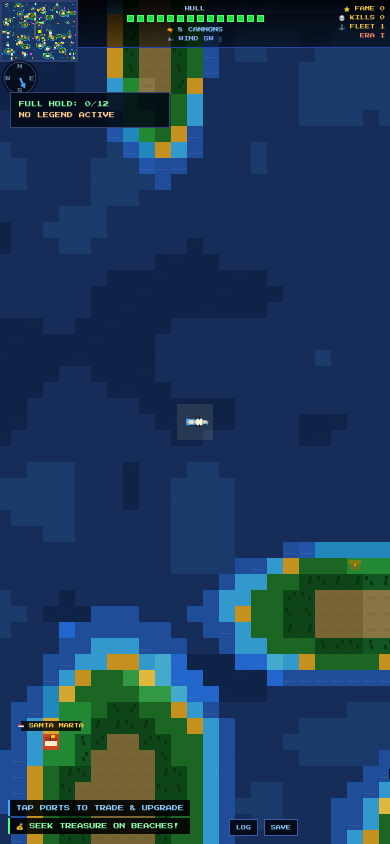
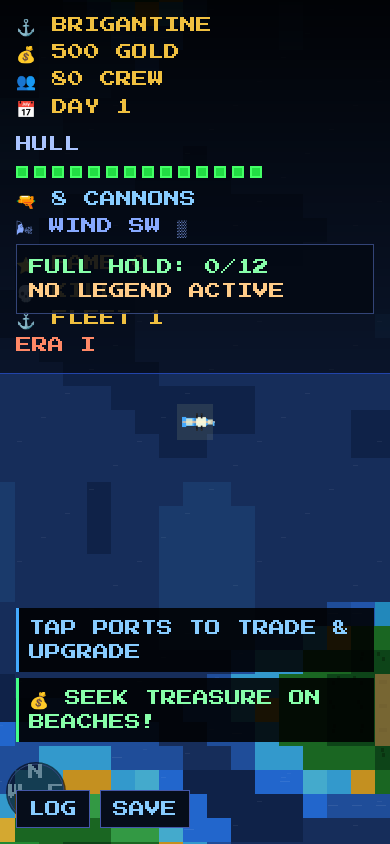
Before and after one commit to franzenzenhofer/a-pirate-was-here, a website built with Vite: page index.html in a window 390 px wide. Built offline with nearby package versions, Linux system fonts and the light colour scheme; files whose address does not match are found by name.

Commit message:
feat: zoom in and add combat reload HUD

```diff
--- a/index.html
+++ b/index.html
@@ -6,56 +6,83 @@
 <title>⚓ PIRATES! Caribbean</title>
 <style>
 @import url('https://fonts.googleapis.com/css2?family=Press+Start+2P&display=swap');
+:root{
+  --ui-scale:1;
+  --ui-font-sm:max(16px, calc(16px * var(--ui-scale)));
+  --ui-font-md:max(20px, calc(20px * var(--ui-scale)));
+  --ui-font-lg:max(24px, calc(24px * var(--ui-scale)));
+  --ui-font-xl:max(32px, calc(32px * var(--ui-scale)));
+}
 *{margin:0;padding:0;box-sizing:border-box;touch-action:none;-webkit-touch-callout:none;-webkit-user-select:none;user-select:none}
-html,body{width:100%;height:100%;overflow:hidden;background:#0a0e1a;font-family:'Press Start 2P',monospace}
+html,body{width:100%;height:100%;overflow:hidden;background:#0a0e1a;font-family:'Press Start 2P',monospace;font-size:16px}
 canvas{display:block;image-rendering:pixelated;image-rendering:crisp-edges;position:absolute;top:0;left:0}
 #hud{position:fixed;top:0;left:0;right:0;z-index:30;pointer-events:none}
-#topbar{display:flex;justify-content:space-between;align-items:flex-start;padding:5px 8px;background:linear-gradient(#000e,#0008);border-bottom:1px solid #2244aa}
-.sc{color:#f0c040;font-size:6px;line-height:2.1;min-width:90px}
+#topbar{display:grid;grid-template-columns:repeat(3,minmax(0,1fr));gap:18px;align-items:flex-start;padding:12px 16px 14px;background:linear-gradient(#000e,#0008);border-bottom:1px solid #2244aa}
+.sc{color:#f0c040;font-size:var(--ui-font-sm);line-height:1.7;min-width:0}
 .sc.r{text-align:right}
-#hpbar{display:flex;align-items:center;gap:3px;margin-top:2px}
-.hs{width:7px;height:7px;border:1px solid #446;background:#113}
+.sc.c{text-align:center}
+#hpbar{display:flex;align-items:center;justify-content:center;gap:6px;margin-top:8px;flex-wrap:wrap}
+.hs{width:12px;height:12px;border:2px solid #446;background:#113}
 .hs.f{background:#22dd44;border-color:#44ff66}
 .hs.lo{background:#dd4422;border-color:#ff6644}
-#minimap{position:fixed;bottom:8px;right:8px;border:2px solid #334477;background:#000;z-index:30;pointer-events:none}
-#log{position:fixed;bottom:8px;left:8px;z-index:30;pointer-events:none;max-width:200px}
-.le{background:rgba(0,0,0,0.88);border-left:2px solid #f0c040;color:#f0c040;font-size:6px;padding:3px 6px;margin-bottom:2px;line-height:1.7}
+#minimap{display:none;position:fixed;bottom:8px;right:8px;border:2px solid #334477;background:#000;z-index:30;pointer-events:none}
+#log{position:fixed;bottom:16px;left:16px;z-index:30;pointer-events:none;max-width:min(42vw,420px)}
+.le{background:rgba(0,0,0,0.88);border-left:3px solid #f0c040;color:#f0c040;font-size:var(--ui-font-sm);padding:8px 10px;margin-bottom:6px;line-height:1.5}
 .le.r{border-color:#ff4444;color:#ff8888}
 .le.g{border-color:#44ff88;color:#88ffaa}
 .le.b{border-color:#44aaff;color:#88ccff}
 .le.o{border-color:#ffaa44;color:#ffcc88}
-#pmenu,#cmenu,#tmenu{position:fixed;left:50%;top:50%;transform:translate(-50%,-50%);background:#060d1a;border:2px solid #5566aa;padding:16px 18px;z-index:40;min-width:240px;display:none;box-shadow:0 0 20px #0008;max-height:85vh;overflow-y:auto}
-#pmenu h3,#cmenu h3,#tmenu h3{color:#f0c040;font-size:8px;margin-bottom:12px;text-align:center;border-bottom:1px solid #334;padding-bottom:6px}
-.mb{display:block;width:100%;padding:8px 8px;font-family:inherit;font-size:6px;margin-bottom:5px;cursor:pointer;border:1px solid;background:transparent;text-align:left;line-height:1.6;pointer-events:all}
+#pmenu,#cmenu,#tmenu{position:fixed;left:50%;top:50%;transform:translate(-50%,-50%);background:#060d1a;border:2px solid #5566aa;padding:24px;z-index:40;min-width:min(92vw,520px);display:none;box-shadow:0 0 20px #0008;max-height:85vh;overflow-y:auto}
+#pmenu h3,#cmenu h3,#tmenu h3{color:#f0c040;font-size:var(--ui-font-md);margin-bottom:18px;text-align:center;border-bottom:1px solid #334;padding-bottom:10px}
+.mb{display:block;width:100%;padding:12px 14px;font-family:inherit;font-size:var(--ui-font-sm);margin-bottom:10px;cursor:pointer;border:1px solid;background:transparent;text-align:left;line-height:1.5;pointer-events:all}
 .mb:active{opacity:0.7;transform:scale(0.97)}
 .mb.g{color:#44ff88;border-color:#44ff88}.mb.r{color:#ff5544;border-color:#ff5544}
 .mb.y{color:#f0c040;border-color:#f0c040}.mb.gr{color:#777;border-color:#444}
 .mb.b{color:#44aaff;border-color:#44aaff}
-.mc{color:#555;font-size:6px;cursor:pointer;pointer-events:all;text-align:right;margin-top:6px}
+.mc{color:#555;font-size:var(--ui-font-sm);cursor:pointer;pointer-events:all;text-align:right;margin-top:12px}
 #era{position:fixed;top:50%;left:50%;transform:translate(-50%,-50%);z-index:50;pointer-events:none;display:none;text-align:center}
-#era .etxt{font-size:11px;color:#ffcc44;text-shadow:0 0 12px #ff8800,0 0 24px #ff4400;padding:10px 18px;background:rgba(0,0,0,0.85);border:2px solid #ff8800}
+#era .etxt{font-size:var(--ui-font-xl);color:#ffcc44;text-shadow:0 0 12px #ff8800,0 0 24px #ff4400;padding:14px 22px;background:rgba(0,0,0,0.85);border:2px solid #ff8800}
 #navpulse{position:fixed;z-index:25;pointer-events:none;display:none;width:24px;height:24px;border:2px solid rgba(255,220,60,0.6);border-radius:50%;animation:pulse 0.6s ease-out}
 @keyframes pulse{0%{transform:translate(-50%,-50%) scale(0.5);opacity:1}100%{transform:translate(-50%,-50%) scale(2.5);opacity:0}}
-    #compass{position:fixed;top:58px;right:10px;z-index:31;pointer-events:none;width:40px;height:40px}
-    #metaBtns{position:fixed;top:58px;left:10px;z-index:35;display:flex;gap:6px}
-    #questBox{position:fixed;left:10px;top:92px;z-index:34;background:rgba(4,10,20,0.88);border:1px solid #334477;padding:6px 8px;min-width:160px}
-    #questLine,#eventLine{font-size:6px;line-height:1.8}
+    #compass{position:fixed;top:142px;right:16px;z-index:31;pointer-events:none;width:72px;height:72px}
+    #metaBtns{position:fixed;top:142px;left:16px;z-index:35;display:flex;gap:10px}
+    #questBox{position:fixed;left:16px;top:232px;z-index:34;background:rgba(4,10,20,0.88);border:1px solid #334477;padding:10px 12px;min-width:320px}
+    #questLine,#eventLine{font-size:var(--ui-font-sm);line-height:1.5}
     #questLine{color:#88ffaa}#eventLine{color:#ffcc88}
-    .tb{font-family:inherit;font-size:6px;padding:6px 8px;background:#060d1a;border:1px solid #4458aa;color:#88ccff;cursor:pointer}
+    .tb{font-family:inherit;font-size:var(--ui-font-sm);padding:10px 12px;background:#060d1a;border:1px solid #4458aa;color:#88ccff;cursor:pointer}
+    #combatHud{position:fixed;top:142px;left:50%;transform:translateX(-50%);z-index:34;display:none;background:rgba(4,10,20,0.92);border:1px solid #334477;padding:12px 14px;min-width:min(70vw,640px);box-shadow:0 0 16px #0008}
+    #combatTitle{color:#ffcc88;font-size:var(--ui-font-md);margin-bottom:8px;text-align:center}
+    #combatMeta{display:flex;justify-content:center;gap:14px;color:#88ccff;font-size:var(--ui-font-sm);margin-bottom:6px}
+    .combatRow{display:grid;grid-template-columns:220px 1fr 96px;gap:12px;align-items:center;color:#aac4ff;font-size:var(--ui-font-sm);margin-top:10px}
+    .combatTrack{height:18px;background:#091224;border:2px solid #334477;overflow:hidden}
+    .combatFill{height:100%;width:0%;transition:width 120ms linear}
+    .combatFill.player{background:linear-gradient(90deg,#44aaff,#88ccff)}
+    .combatFill.enemy{background:linear-gradient(90deg,#ff6644,#ffbb88)}
+    .combatValue{text-align:right}
     #archivePanel,#gameover{position:fixed;left:50%;top:50%;transform:translate(-50%,-50%);z-index:60;background:rgba(4,10,20,0.96);border:2px solid #5566aa;box-shadow:0 0 24px #000b;display:none}
-    #archivePanel{width:min(92vw,420px);max-height:70vh;padding:14px;overflow:auto}
-    #archivePanel h3,#gameover h3{font-size:8px;color:#f0c040;margin-bottom:10px}
+    #archivePanel{width:min(94vw,720px);max-height:70vh;padding:20px;overflow:auto}
+    #archivePanel h3,#gameover h3{font-size:var(--ui-font-lg);color:#f0c040;margin-bottom:14px}
     #archiveBody{display:flex;flex-direction:column;gap:4px}
-    .arch{font-size:6px;line-height:1.7;padding:4px 6px;background:#091224;border-left:2px solid #f0c040;color:#f0c040}
+    .arch{font-size:var(--ui-font-sm);line-height:1.5;padding:8px 10px;background:#091224;border-left:3px solid #f0c040;color:#f0c040}
     .arch.r{border-color:#ff4444;color:#ff8888}.arch.g{border-color:#44ff88;color:#88ffaa}.arch.b{border-color:#44aaff;color:#88ccff}.arch.o{border-color:#ffaa44;color:#ffcc88}
-    #gameover{width:min(92vw,360px);padding:16px;text-align:center}
-    #goSummary{font-size:6px;line-height:1.8;color:#aac4ff;margin:10px 0 14px}
-    @media (max-width: 640px){
-      #topbar{padding:4px 5px}
-      .sc{font-size:5px;min-width:70px;line-height:1.8}
-      #minimap{width:78px;height:62px;opacity:0.92}
-      #metaBtns{top:auto;bottom:8px;left:auto;right:92px}
-      .tb{font-size:5px;padding:5px 6px}
+    #gameover{width:min(94vw,520px);padding:24px;text-align:center}
+    #goSummary{font-size:var(--ui-font-sm);line-height:1.6;color:#aac4ff;margin:14px 0 18px}
+    .statMeta,.statSub,.statWind,.statEra{font-size:var(--ui-font-sm)}
+    .statMeta{color:#aac4ff;margin-bottom:4px}
+    .statSub{margin-top:8px;color:#88ccff}
+    .statWind{color:#88aaff}
+    .statEra{color:#ff8866}
+    @media (max-width: 960px){
+      #topbar{grid-template-columns:1fr;gap:10px}
+      .sc,.sc.r,.sc.c{text-align:left}
+      #hpbar{justify-content:flex-start}
+      #metaBtns{top:auto;bottom:16px;left:16px}
+      #compass{top:auto;bottom:16px;right:16px}
+      #questBox{top:244px;right:16px;min-width:0}
+      #combatHud{left:16px;right:16px;transform:none;top:392px;min-width:0}
+      .combatRow{grid-template-columns:1fr;gap:8px}
+      .combatValue{text-align:left}
+      #log{bottom:96px;max-width:calc(100vw - 32px)}
     }
 </style>
 </head>
@@ -69,24 +96,38 @@ canvas{display:block;image-rendering:pixelated;image-rendering:crisp-edges;posit
       <div>👥 <span id="cEl">80</span> CREW</div>
       <div>📅 DAY <span id="dEl">1</span></div>
     </div>
-    <div class="sc" style="text-align:center">
-      <div style="color:#aac4ff;font-size:5px;margin-bottom:1px">HULL</div>
+    <div class="sc c">
+      <div class="statMeta">HULL</div>
       <div id="hpbar"></div>
-      <div style="margin-top:3px;color:#88ccff;font-size:5px">🔫 <span id="cnEl">8</span> CANNONS</div>
-      <div style="color:#88aaff;font-size:5px">🌬 WIND <span id="wdEl">E</span> <span id="wsEl"></span></div>
+      <div class="statSub">🔫 <span id="cnEl">8</span> CANNONS</div>
+      <div class="statWind">🌬 WIND <span id="wdEl">E</span> <span id="wsEl"></span></div>
     </div>
     <div class="sc r">
       <div>⭐ FAME <span id="fEl">0</span></div>
       <div>💀 KILLS <span id="kEl">0</span></div>
       <div>⚓ FLEET <span id="flEl">1</span></div>
-      <div style="color:#ff8866;font-size:5px">ERA <span id="eraEl">I</span></div>
+      <div class="statEra">ERA <span id="eraEl">I</span></div>
     </div>
   </div>
 </div>
 <div id="metaBtns"><button class="tb" id="archiveBtn">LOG</button><button class="tb" id="saveBtn">SAVE</button></div>
 <div id="questBox"><div id="questLine">QUEST: NONE</div><div id="eventLine">NO LEGEND ACTIVE</div></div>
+<div id="combatHud">
+  <div id="combatTitle">ENGAGING</div>
+  <div id="combatMeta">DIST 0.0 · AUTO-FIRE INSIDE RANGE</div>
+  <div class="combatRow">
+    <div>YOUR BROADSIDE</div>
+    <div class="combatTrack"><div class="combatFill player" id="playerReloadBar"></div></div>
+    <div class="combatValue" id="playerReloadText">READY</div>
+  </div>
+  <div class="combatRow">
+    <div>ENEMY BROADSIDE</div>
+    <div class="combatTrack"><div class="combatFill enemy" id="enemyReloadBar"></div></div>
+    <div class="combatValue" id="enemyReloadText">READY</div>
+  </div>
+</div>
 <canvas id="minimap" width="110" height="88"></canvas>
-<canvas id="compass" width="40" height="40"></canvas>
+<canvas id="compass" width="72" height="72"></canvas>
 <div id="log"></div>
 <div id="pmenu"><h3 id="ptitle">PORT</h3><div id="pbody"></div><div class="mc" id="pclose">[ CLOSE ]</div></div>
 <div id="cmenu"><h3 id="ctitle">CAPTURED!</h3><div id="cbody"></div><div class="mc" id="cclose">[ CLOSE ]</div></div>
--- /dev/null
+++ b/src/client/combat-hud.ts
@@ -0,0 +1,67 @@
+import type { EnemyShip, PlayerShip } from '../core/types';
+import type { GameState } from '../sim/state/game-state';
+
+const ENGAGEMENT_BUFFER = 1.5;
+
+export interface ReloadMeter {
+  label: string;
+  progress: number;
+  remainingMs: number;
+}
+
+export interface CombatHudState {
+  targetName: string;
+  distance: number;
+  player: ReloadMeter;
+  enemy: ReloadMeter;
+}
+
+export function getCombatHudState(gs: GameState): CombatHudState | null {
+  const target = selectCombatTarget(gs.player, gs.enemies);
+  if (!target) return null;
+
+  const distance = Math.hypot(gs.player.x - target.x, gs.player.y - target.y);
+  return {
+    targetName: target.tk,
+    distance,
+    player: createReloadMeter(gs.player.reloadT, gs.player.rl),
+    enemy: createReloadMeter(target.reloadT, target.rl),
+  };
+}
+
+export function selectCombatTarget(
+  player: PlayerShip,
+  enemies: EnemyShip[],
+): EnemyShip | null {
+  let nearest: EnemyShip | null = null;
+  let nearestDistance = Infinity;
+
+  for (const enemy of enemies) {
+    if (enemy.sunk || enemy.disabled || enemy.captured) continue;
+
+    const distance = Math.hypot(player.x - enemy.x, player.y - enemy.y);
+    const engagementRange = Math.max(player.rng, enemy.rng) + ENGAGEMENT_BUFFER;
+    if (distance > engagementRange || distance >= nearestDistance) continue;
+
+    nearest = enemy;
+    nearestDistance = distance;
+  }
+
+  return nearest;
+}
+
+export function createReloadMeter(reloadT: number, reloadMs: number): ReloadMeter {
+  const remainingMs = Math.max(0, reloadT);
+  const totalMs = Math.max(1, reloadMs);
+  const progress = remainingMs <= 0 ? 1 : 1 - remainingMs / totalMs;
+
+  return {
+    label: remainingMs <= 0 ? 'READY' : `${(remainingMs / 1000).toFixed(1)}s`,
+    progress: clamp(progress, 0, 1),
+    remainingMs,
+  };
+}
+
+function clamp(value: number, min: number, max: number): number {
+  return Math.min(max, Math.max(min, value));
+}
--- a/src/client/create-game.ts
+++ b/src/client/create-game.ts
@@ -28,7 +28,7 @@ export function createInitialGame(seed: number, screenW: number, screenH: number
       era: 0, spawnTimer: 0, treasureTimer: 0, portWarTimer: 0,
       activePort: null, capturedEnemy: null, tradePort: null, paused: false,
       gameOver: false, archive: [], nextArchiveId: 1, plunder: [], reputation: 0,
-      settings: { audio: true, reducedMotion: false, textScale: 1, minimapMode: 'full' },
+      settings: { audio: true, reducedMotion: false, textScale: 1, minimapMode: 'hidden' },
       activeQuest: null, activeEvent: null,
     },
   };
--- a/src/client/main.ts
+++ b/src/client/main.ts
@@ -39,10 +39,11 @@ const { player, ports, enemies, wind } = gs;
 const morale = createMorale();
 
 // Minimap + compass
-const mmCtx = (document.getElementById('minimap') as HTMLCanvasElement).getContext('2d')!;
-buildMinimapBase(mmCtx, gs.world.tiles);
+const minimapCanvas = document.getElementById('minimap') as HTMLCanvasElement | null;
+const mmCtx = minimapCanvas?.getContext('2d') ?? null;
 const compCtx = (document.getElementById('compass') as HTMLCanvasElement).getContext('2d')!;
-if (loadFromStorage(gs)) buildMinimapBase(mmCtx, gs.world.tiles);
+if (mmCtx && gs.settings.minimapMode !== 'hidden') buildMinimapBase(mmCtx, gs.world.tiles);
+if (loadFromStorage(gs) && mmCtx && gs.settings.minimapMode !== 'hidden') buildMinimapBase(mmCtx, gs.world.tiles);
 
 // Resize
 window.addEventListener('resize', () => {
@@ -129,7 +130,7 @@ startLoop((dt) => {
     renderGame(ctx, gs, cam, WP, HP);
     if (frameN % 4 === 0) {
       updateHUD(player, gs.era, wind);
-      drawMinimap(mmCtx, ports, enemies, player, cam);
+      if (mmCtx && gs.settings.minimapMode !== 'hidden') drawMinimap(mmCtx, ports, enemies, player, cam);
       drawCompass(compCtx, wind);
       syncSessionUI(gs);
     }
--- a/src/client/session-ui.ts
+++ b/src/client/session-ui.ts
@@ -1,3 +1,4 @@
+import { getCombatHudState } from './combat-hud';
 import { latestArchive } from '../sim/state/archive';
 import type { GameState } from '../sim/state/game-state';
 
@@ -27,9 +28,19 @@ export function bindSessionUI(onRestart: () => void, onSave: () => void): void {
 }
 
 export function syncSessionUI(gs: GameState): void {
+  applySettingsUI(gs);
   updateGameOver(gs);
   renderArchive(gs);
   renderObjectives(gs);
+  renderCombatHud(gs);
+}
+
+function applySettingsUI(gs: GameState): void {
+  const root = document.documentElement;
+  root.style.setProperty('--ui-scale', String(Math.max(1, gs.settings.textScale)));
+
+  const minimap = document.getElementById('minimap');
+  if (minimap) minimap.style.display = gs.settings.minimapMode === 'hidden' ? 'none' : 'block';
 }
 
 function updateGameOver(gs: GameState): void {
@@ -61,3 +72,28 @@ function renderObjectives(gs: GameState): void {
     event.textContent = gs.activeEvent?.active ? gs.activeEvent.title : 'NO LEGEND ACTIVE';
   }
 }
+
+function renderCombatHud(gs: GameState): void {
+  const panel = document.getElementById('combatHud');
+  const title = document.getElementById('combatTitle');
+  const meta = document.getElementById('combatMeta');
+  const playerBar = document.getElementById('playerReloadBar');
+  const playerText = document.getElementById('playerReloadText');
+  const enemyBar = document.getElementById('enemyReloadBar');
+  const enemyText = document.getElementById('enemyReloadText');
+  if (!panel || !title || !meta || !playerBar || !playerText || !enemyBar || !enemyText) return;
+
+  const combat = getCombatHudState(gs);
+  if (!combat) {
+    panel.style.display = 'none';
+    return;
+  }
+
+  panel.style.display = 'block';
+  title.textContent = `ENGAGING ${combat.targetName}`;
+  meta.textContent = `DIST ${combat.distance.toFixed(1)} · AUTO-FIRE INSIDE RANGE`;
+  playerBar.style.width = `${combat.player.progress * 100}%`;
+  playerText.textContent = combat.player.label;
+  enemyBar.style.width = `${combat.enemy.progress * 100}%`;
+  enemyText.textContent = combat.enemy.label;
+}
--- a/src/config/world.ts
+++ b/src/config/world.ts
@@ -2,7 +2,7 @@
 export const WORLD_W = 256;
 export const WORLD_H = 200;
 export const DEFAULT_SEED = 42;
-export const TILE_PX = 16;
+export const TILE_PX = 24;
 
 /** Speed scale — multiply by dt(ms) to get tiles moved */
 export const SPD_SCALE = 1 / 1000;
--- a/src/renderer/canvas/compass.ts
+++ b/src/renderer/canvas/compass.ts
@@ -5,11 +5,12 @@ export function drawCompass(
   ctx: CanvasRenderingContext2D,
   wind: WindState,
 ): void {
-  const cx = 20;
-  const cy = 20;
-  const r = 16;
+  const size = Math.min(ctx.canvas.width, ctx.canvas.height);
+  const cx = size / 2;
+  const cy = size / 2;
+  const r = size / 2 - 8;
 
-  ctx.clearRect(0, 0, 40, 40);
+  ctx.clearRect(0, 0, ctx.canvas.width, ctx.canvas.height);
 
   // Background
   ctx.fillStyle = 'rgba(0,0,0,0.6)';
@@ -26,24 +27,24 @@ export function drawCompass(
 
   // Cardinal points
   ctx.fillStyle = '#668899';
-  ctx.font = '5px "Press Start 2P"';
+  ctx.font = '16px "Press Start 2P"';
   ctx.textAlign = 'center';
   ctx.textBaseline = 'middle';
-  ctx.fillText('N', cx, cy - r + 4);
-  ctx.fillText('S', cx, cy + r - 4);
-  ctx.fillText('E', cx + r - 4, cy);
-  ctx.fillText('W', cx - r + 4, cy);
+  ctx.fillText('N', cx, cy - r + 8);
+  ctx.fillText('S', cx, cy + r - 8);
+  ctx.fillText('E', cx + r - 8, cy);
+  ctx.fillText('W', cx - r + 8, cy);
 
   // Wind arrow
   const wa = wind.angle - Math.PI / 2; // rotate so 0 = north
-  const arrowLen = r * 0.65 * (0.5 + wind.strength * 0.5);
+  const arrowLen = r * 0.62 * (0.5 + wind.strength * 0.5);
 
   ctx.save();
   ctx.translate(cx, cy);
   ctx.rotate(wa);
 
   ctx.strokeStyle = '#44aaff';
-  ctx.lineWidth = 2;
+  ctx.lineWidth = 3;
   ctx.beginPath();
   ctx.moveTo(0, 0);
   ctx.lineTo(0, -arrowLen);
@@ -52,9 +53,9 @@ export function drawCompass(
   // Arrowhead
   ctx.fillStyle = '#44aaff';
   ctx.beginPath();
-  ctx.moveTo(0, -arrowLen - 3);
-  ctx.lineTo(-3, -arrowLen + 2);
-  ctx.lineTo(3, -arrowLen + 2);
+  ctx.moveTo(0, -arrowLen - 5);
+  ctx.lineTo(-5, -arrowLen + 3);
+  ctx.lineTo(5, -arrowLen + 3);
   ctx.fill();
 
   ctx.restore();
--- a/src/renderer/canvas/labels.ts
+++ b/src/renderer/canvas/labels.ts
@@ -2,6 +2,10 @@ import { TILE_PX } from '../../config/world';
 import { NATION_FLAGS } from '../../config/ports';
 import type { EnemyShip, Port } from '../../core/types';
 import type { Camera } from '../camera';
+
+const SHIP_LABEL_FONT = '16px "Press Start 2P"';
+const FLAG_LABEL_FONT = '20px serif';
+const PORT_LABEL_FONT = '16px "Press Start 2P"';
 
 /** Draw enemy ship labels, tiers, flags — batched by font */
 export function drawEnemyLabels(
@@ -14,7 +18,7 @@ export function drawEnemyLabels(
   const y1 = ~~(cam.y + cam.screenH / TILE_PX) + 2;
 
   // First pass: pixel font labels
-  ctx.font = '5px "Press Start 2P"';
+  ctx.font = SHIP_LABEL_FONT;
   ctx.textAlign = 'center';
   for (const en of enemies) {
     if (en.sunk || en.x < x0 || en.x > x1 || en.y < y0 || en.y > y1) continue;
@@ -36,7 +40,7 @@ export function drawEnemyLabels(
   }
 
   // Second pass: nation flags (serif font)
-  ctx.font = '9px serif';
+  ctx.font = FLAG_LABEL_FONT;
   for (const en of enemies) {
     if (en.sunk || en.x < x0 || en.x > x1 || en.y < y0 || en.y > y1) continue;
     const esx = (en.x - cam.x) * TILE_PX;
@@ -54,16 +58,18 @@ export function drawPortLabels(
   const x0 = ~~cam.x - 3, y0 = ~~cam.y - 3;
   const x1 = ~~(cam.x + cam.screenW / TILE_PX) + 3;
   const y1 = ~~(cam.y + cam.screenH / TILE_PX) + 3;
-  ctx.font = '5px "Press Start 2P"';
+  ctx.font = PORT_LABEL_FONT;
   ctx.textAlign = 'center';
   for (const p of ports) {
     if (p.x < x0 || p.x > x1 || p.y < y0 || p.y > y1) continue;
     const ppx = (p.x - cam.x) * TILE_PX + 8;
-    const ppy = (p.y - cam.y) * TILE_PX - 6;
+    const ppy = (p.y - cam.y) * TILE_PX - 14;
     const lc = p.rel === 'friendly' ? '#44ff88' : p.rel === 'enemy' ? '#ff5544' : '#ffcc44';
+    const label = `${NATION_FLAGS[p.nat] ?? ''} ${p.name}`.trim();
+    const width = Math.max(180, ctx.measureText(label).width + 24);
     ctx.fillStyle = 'rgba(0,0,0,0.82)';
-    ctx.fillRect(ppx - 30, ppy - 7, 60, 10);
+    ctx.fillRect(ppx - width / 2, ppy - 18, width, 26);
     ctx.fillStyle = lc;
-    ctx.fillText((NATION_FLAGS[p.nat] ?? '') + ' ' + p.name, ppx, ppy);
+    ctx.fillText(label, ppx, ppy);
   }
 }
--- a/src/renderer/canvas/port-trade-menus.ts
+++ b/src/renderer/canvas/port-trade-menus.ts
@@ -3,6 +3,9 @@ import { getTradeInfo, buyGoods, sellGoods } from '../../sim/economy/trade';
 import { cargoCapacity } from '../../sim/state/fleet';
 import { getUpgradeOptions } from '../../sim/economy/upgrade';
 import type { LogFn } from './log';
+
+const MENU_FONT = 16;
+const MENU_BUTTON_FONT = 16;
 
 function tradeLogType(msg: string): string {
   if (msg.includes('loss')) return 'o';
@@ -27,9 +30,9 @@ export function openTradeMenu(port: Port, player: PlayerShip, log: LogFn, onClos
     const info = getTradeInfo(player, port);
     for (const item of info) {
       const row = document.createElement('div');
-      row.style.cssText = 'display:flex;justify-content:space-between;align-items:center;margin-bottom:4px;padding:2px 0;border-bottom:1px solid #223';
+      row.style.cssText = 'display:flex;justify-content:space-between;align-items:center;gap:12px;margin-bottom:10px;padding:6px 0;border-bottom:1px solid #223';
       const label = document.createElement('span');
-      label.style.cssText = `color:${item.color};font-size:6px;font-family:inherit`;
+      label.style.cssText = `color:${item.color};font-size:${MENU_FONT}px;font-family:inherit;line-height:1.5`;
       const profit = item.qty > 0 ? ` ${item.profitPerUnit >= 0 ? '+' : ''}${item.profitPerUnit}g` : '';
       label.textContent = `${item.name} ${item.tradePrice}g${profit}${item.qty > 0 ? ' (×' + item.qty + ')' : ''}`;
       row.appendChild(label);
@@ -37,21 +40,21 @@ export function openTradeMenu(port: Port, player: PlayerShip, log: LogFn, onClos
       if (item.qty > 0) {
         const sell = document.createElement('button');
         sell.className = 'mb g';
-        sell.style.cssText = 'width:auto;display:inline;padding:3px 6px;margin:0 2px;font-size:5px';
+        sell.style.cssText = `width:auto;display:inline;padding:8px 12px;margin:0 2px;font-size:${MENU_BUTTON_FONT}px`;
         sell.textContent = 'SELL';
         sell.onclick = () => { const msg = sellGoods(player, port, item.name); log(msg, tradeLogType(msg)); render(); };
         btns.appendChild(sell);
       }
       const buy = document.createElement('button');
       buy.className = 'mb y';
-      buy.style.cssText = 'width:auto;display:inline;padding:3px 6px;margin:0 2px;font-size:5px';
+      buy.style.cssText = `width:auto;display:inline;padding:8px 12px;margin:0 2px;font-size:${MENU_BUTTON_FONT}px`;
       buy.textContent = 'BUY';
       buy.onclick = () => { const msg = buyGoods(player, port, item.name, 5); log(msg, tradeLogType(msg)); render(); };
       btns.appendChild(buy);
       row.appendChild(btns); body.appendChild(row);
     }
     const footer = document.createElement('div');
-    footer.style.cssText = 'color:#f0c040;font-size:6px;margin-top:8px;text-align:center';
+    footer.style.cssText = `color:#f0c040;font-size:${MENU_FONT}px;margin-top:14px;text-align:center`;
     const used = player.cargo.reduce((sum, item) => sum + item.qty, 0);
     footer.textContent = `💰 ${player.gold} GOLD · HOLD ${used}/${cargoCapacity(player)}`;
     body.appendChild(footer);
@@ -74,7 +77,7 @@ export function openUpgradeMenu(player: PlayerShip, log: LogFn, onClose: () => v
     });
   }
   const footer = document.createElement('div');
-  footer.style.cssText = 'color:#f0c040;font-size:6px;margin-top:8px;text-align:center';
+  footer.style.cssText = `color:#f0c040;font-size:${MENU_FONT}px;margin-top:14px;text-align:center`;
   footer.textContent = `💰 ${player.gold} GOLD`; body.appendChild(footer);
   menu.style.display = 'block';
   document.getElementById('tclose')!.onclick = () => { menu.style.display = 'none'; onClose(); };
```
Also changed, not shown: src/client/combat-hud.test.ts (added, +118 -0 lines), src/client/save-game.ts (+7 -1 lines).
